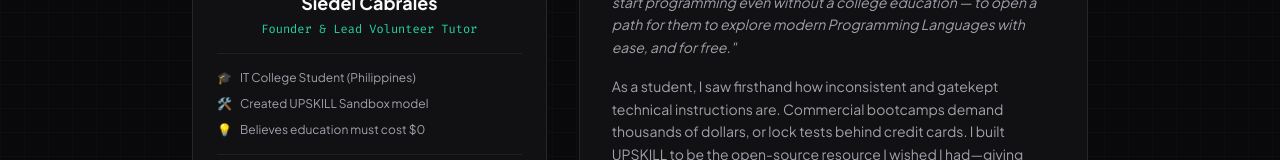
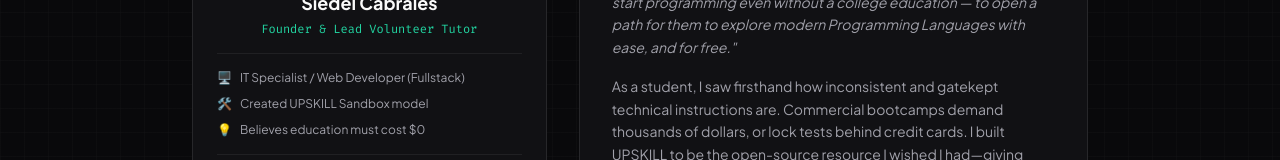
Before and after one commit to Saideru/Upskill, a React (Vite) app: page / in a window 1280 px wide. Both pictures are taken after a click on the button "About". Shown: the part 605-765 px from the top of the page. Built offline with nearby package versions, Linux system fonts and the light colour scheme.

Commit message:
Update profile tags in AboutView component

```diff
--- a/src/components/about/AboutView.tsx
+++ b/src/components/about/AboutView.tsx
@@ -44,8 +44,8 @@ export default function AboutView({ navigate }: AboutViewProps) {
             {/* Quick profile tags lists */}
             <div className="border-t border-b border-[#27272A]/70 py-4 text-xs space-y-2.5 text-[#A1A1AA] text-left">
               <div className="flex items-center space-x-2">
-                <span className="text-[#22D3A0] font-bold">🎓</span>
-                <span>IT College Student (Philippines)</span>
+                <span className="text-[#22D3A0] font-bold">🖥️</span>
+                <span>IT Specialist / Web Developer (Fullstack)</span>
               </div>
               <div className="flex items-center space-x-2">
                 <span className="text-[#22D3A0] font-bold">🛠️</span>
```
